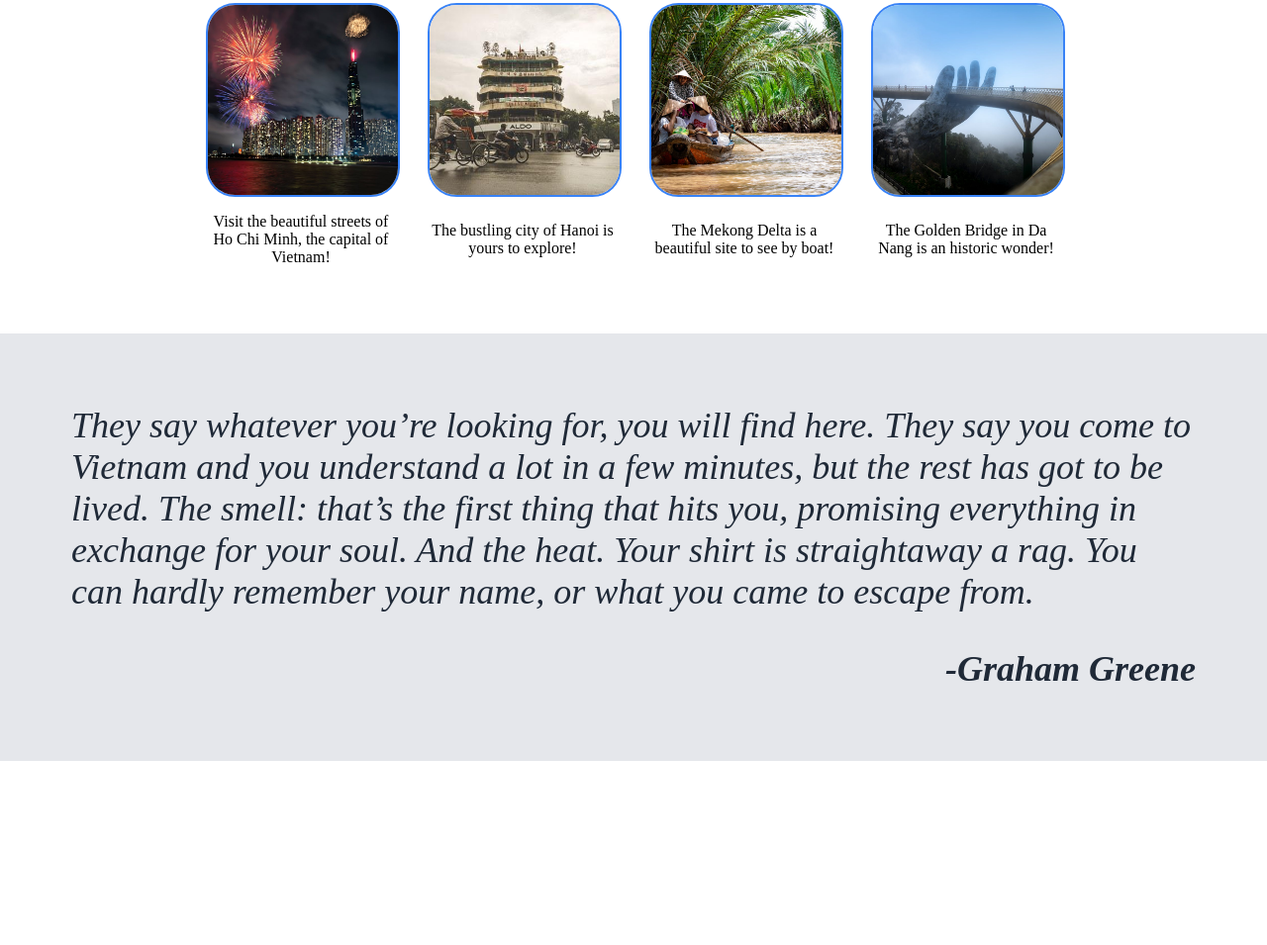
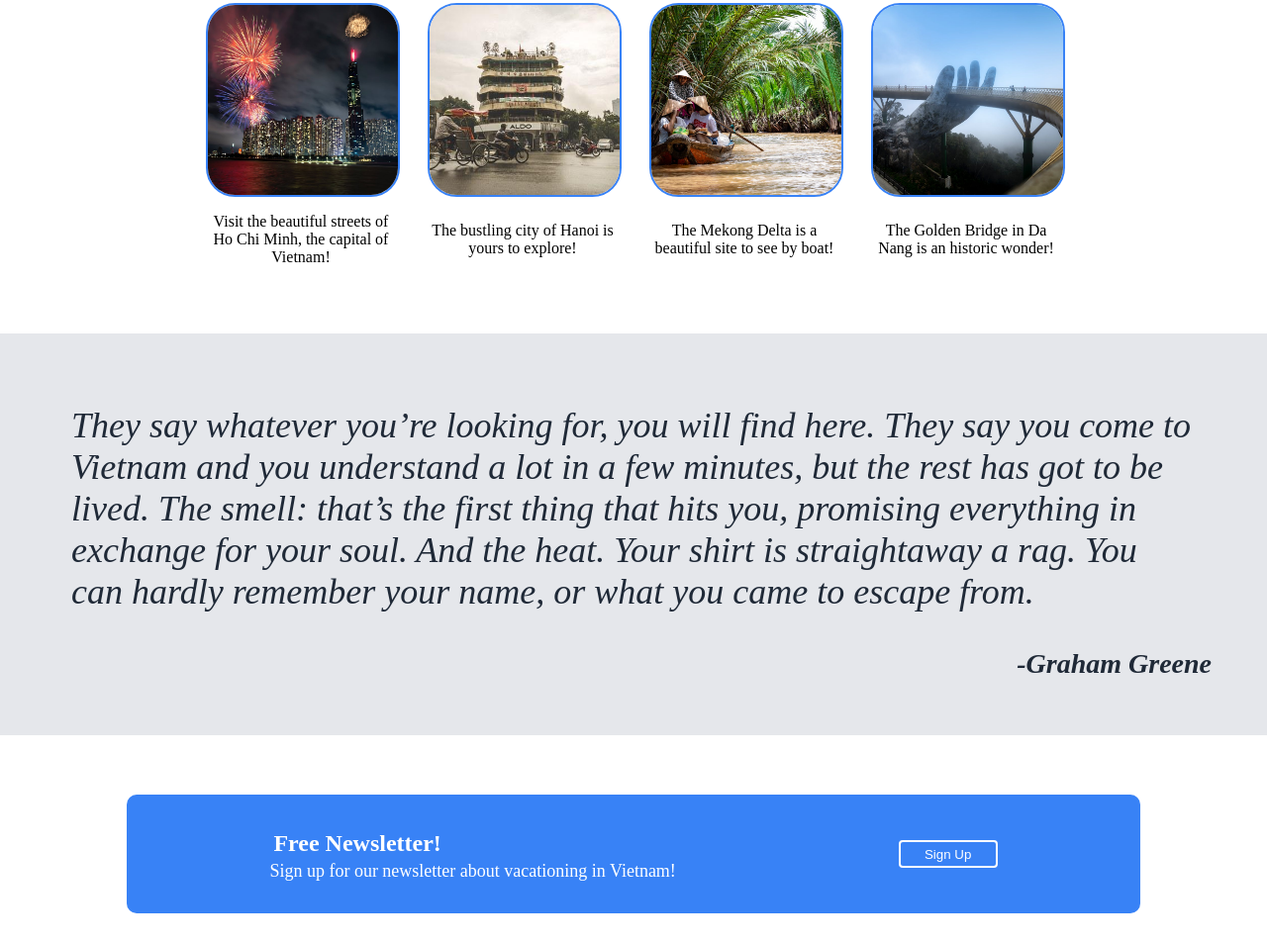
Before and after one commit to xLamphier/landing-page, a plain HTML site: page index.html in a window 1280 px wide. Shown: the part 529-1484 px from the top of the page at 99% size. Before the commit the page ends 1334 px from the top, so only its background shows below. Drawn offline with Linux system fonts and the light colour scheme.

Commit message:
Update call to action to fit everything properly

```diff
--- a/index.html
+++ b/index.html
@@ -4,6 +4,7 @@
         <link rel="stylesheet" href="styles.css" />
         <meta charset="utf-8" />
         <title>Landing Page</title>
+        <meta name="viewport" content="width=device-width, initial-scale=1.0">
     </head>
 
     <body>
@@ -58,7 +59,16 @@
                 <p class="quote-source">-Graham Greene</p>
             </div>
         </div>
+        <div class="call-to-action">
+            <div class="call-to-action-background">
+               <div class="newsletter-text">
+                    <p class="hook">Free Newsletter!</p>
+                    <p class="newsletter">Sign up for our newsletter about vacationing in Vietnam!</p>
+                </div>
+                <button id="newsletter-button" class="sign-up" type="button">Sign Up</button>
 
+            </div>
+        </div>
 
 
 
--- a/styles.css
+++ b/styles.css
@@ -127,6 +127,7 @@ ul {
     font-style: italic;
     font-weight: light;
     color: #1f2937;
+    width: 100vw;
 }
 
 .quote-text {
@@ -138,9 +139,49 @@ ul {
     padding: 0 2em 2em 2em;
     font-weight: bold;
     font-style: none;
+    font-size: 28px;
 }
 
+.call-to-action {
+    display: flex;
+    justify-content: center;
+    padding: 2em;
+}
 
+.call-to-action-background {
+    background-color: #3882f6;
+    width: 75vw;
+    border-radius: 10px;
+    padding: 2em;
+    display: flex;
+    padding: 2em;
+    align-items: center;
+    justify-content: space-around;
+}
+
+.newsletter {
+    color: white;
+    font-size: 18px;
+    margin: 0;
+}
+
+#newsletter-button {
+    border: 2px solid white;
+}
+
+.hook {
+    font-weight: bold;
+    color: white;
+    font-size: 24px;
+    margin: 4px;
+}
+
+.newsletter-text {
+    display: flex;
+    flex-direction: column;
+    justify-content: baseline;
+    align-content: center;
+}
 
 
 @media only screen and (max-width: 760px) {
@@ -158,4 +199,5 @@ ul {
         display: flex;
         flex-wrap: wrap;
     }
+
 }
```
